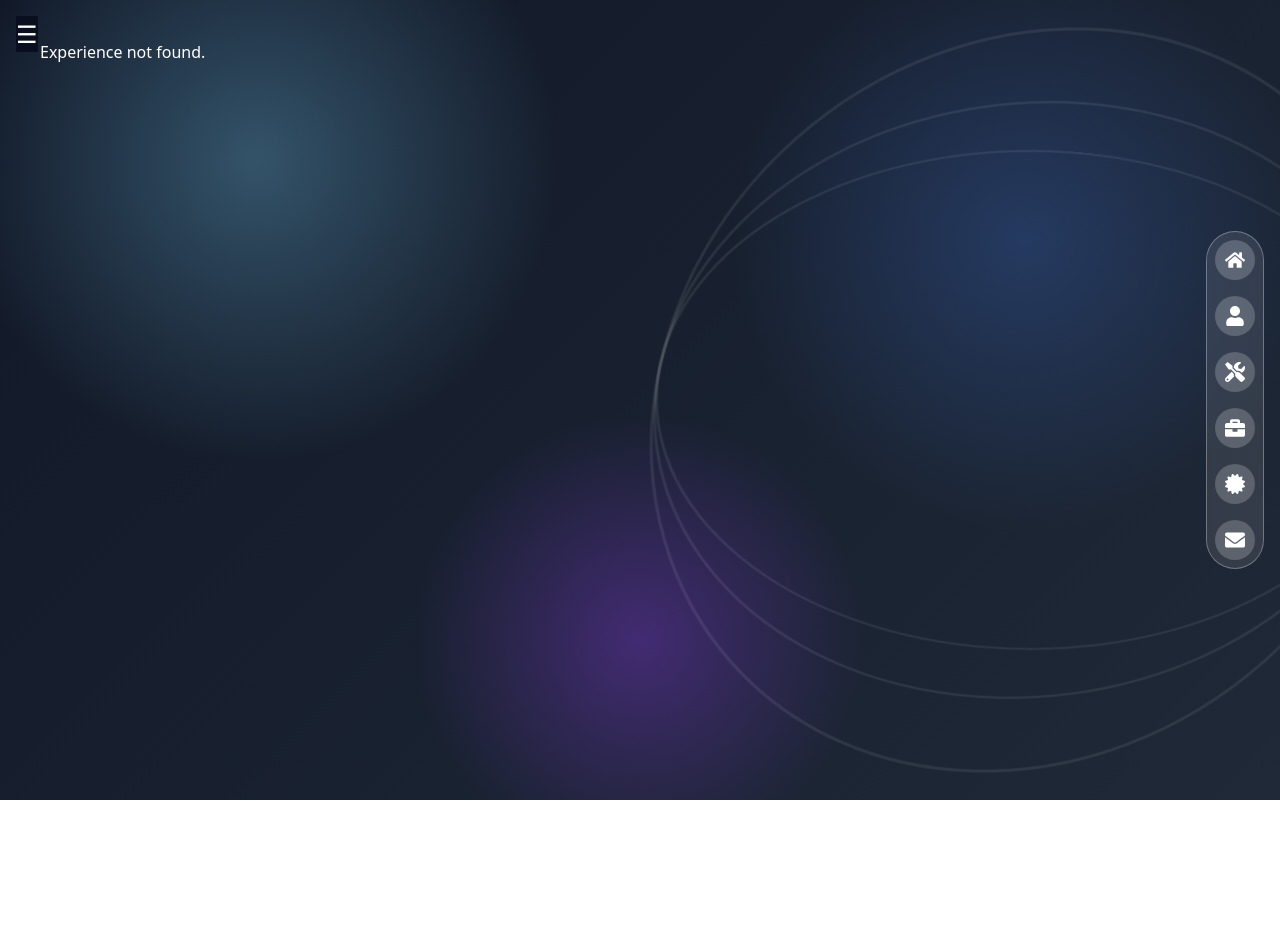
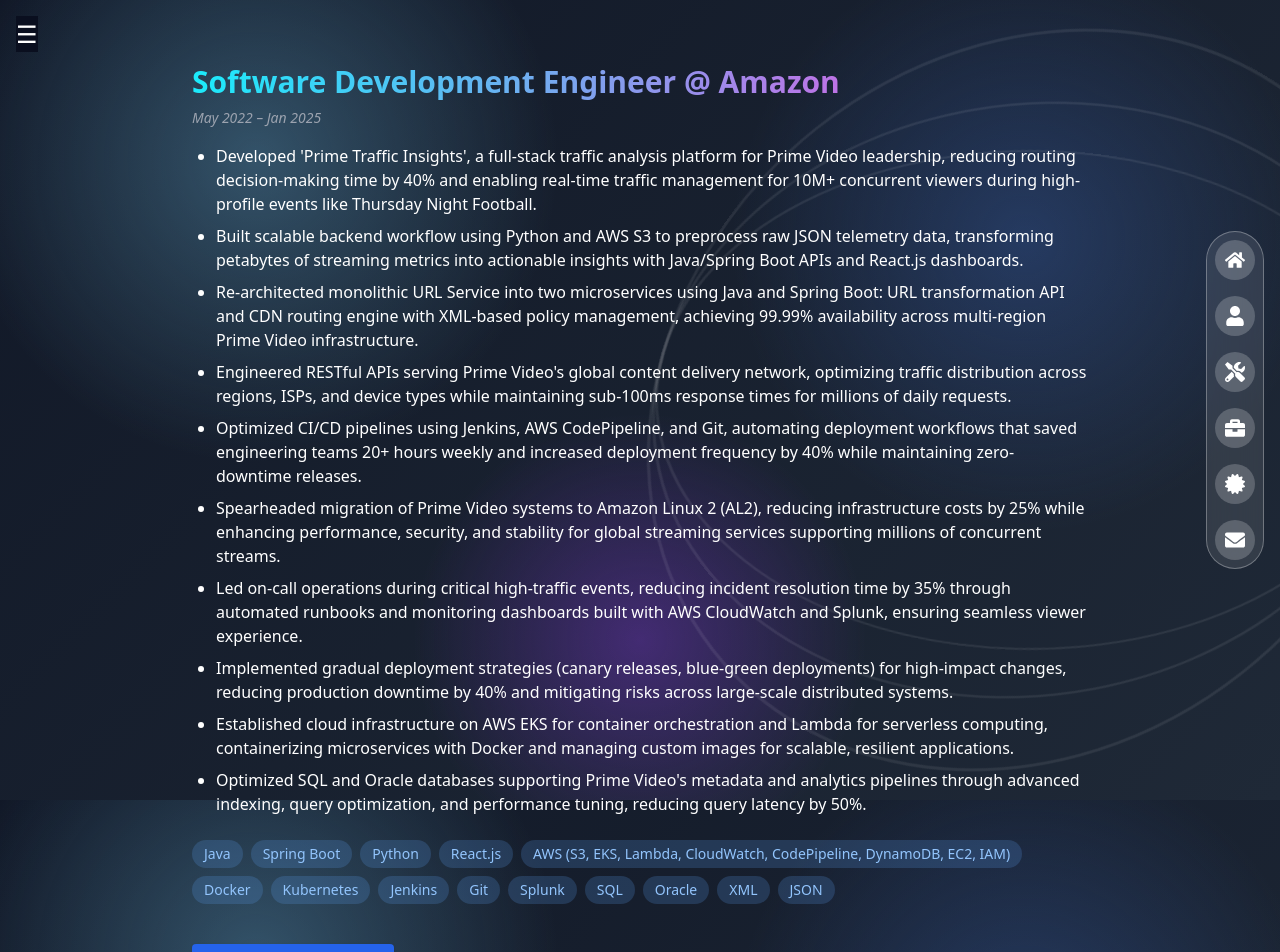
Before and after one commit to akhilt-ux/akhil-portfolio, a React (Create React App) app: page /experience/amazon in a window 1280 px wide. Before the commit this address had no page. Shown: the top 952 px of the page. Before the commit the page ends 800 px from the top, so only its background shows below. Built offline with nearby package versions, Linux system fonts and the light colour scheme; the HTML template or start-up script is replaced by a standard one.

Commit message:
Updating the experience

```diff
--- a/src/components/ExperienceTimeline.jsx
+++ b/src/components/ExperienceTimeline.jsx
@@ -9,45 +9,29 @@
 
 const experiences = [
   {
-    id: "us-bank",
-    company: "US Bank",
-    title: "Sr. Full Stack Developer",
-    period: "Apr 2024 – Present",
-    start: "2024-04-01",
+    id: "kroger",
+    company: "Kroger",
+    title: "Sr. Full Stack Java Developer",
+    period: "Feb 2025 – Present",
+    start: "2025-02-01",
     end: null,
   },
   {
-    id: "elevance",
-    company: "Elevance Health",
-    title: "Sr. Full Stack Java Developer",
-    period: "Aug 2022 – Mar 2024",
-    start: "2022-08-01",
-    end: "2024-03-01",
+    id: "amazon",
+    company: "Amazon",
+    title: " Software Development Engineer",
+    period: "May 2022 – Jan 2025",
+    start: "2022-08-02",
+    end: "2025-01-20",
   },
   {
-    id: "costco",
-    company: "Costco Wholesale",
-    title: "Full Stack Developer",
-    period: "Feb 2021 – Jul 2022",
-    start: "2021-02-01",
-    end: "2022-07-01",
-  },
-  {
-    id: "key-bank",
-    company: "Key Bank",
-    title: "Java Developer",
-    period: "Apr 2019 – Jan 2021",
-    start: "2019-04-01",
-    end: "2021-01-01",
-  },
-  {
-    id: "state-farm",
-    company: "State Farm",
-    title: "Java Developer",
-    period: "Oct 2016 – Dec 2018",
-    start: "2016-10-01",
-    end: "2018-12-01",
-  },
+    id: "subex",
+    company: "Subex",
+    title: "Software Developer",
+    period: "Jan 2019 – Aug 2021",
+    start: "2019-01-21",
+    end: "2021-08-01",
+  }
 ];
 
 const formatDuration = (start, end) => {
--- a/src/components/PageWrapper.jsx
+++ b/src/components/PageWrapper.jsx
@@ -1,21 +1,16 @@
-import React from "react";
 import { motion } from "framer-motion";
 
-const pageVariants = {
-  initial: { opacity: 0, y: 20 },
-  animate: { opacity: 1, y: 0, transition: { duration: 0.6 } },
-  exit: { opacity: 0, y: -20, transition: { duration: 0.4 } },
+const PageWrapper = ({ children }) => {
+  return (
+    <motion.div
+      initial={{ opacity: 0, y: 50 }}
+      animate={{ opacity: 1, y: 0 }}
+      exit={{ opacity: 0, y: -50 }}
+      transition={{ duration: 0.5 }}
+    >
+      {children}
+    </motion.div>
+  );
 };
 
-const PageWrapper = ({ children }) => (
-  <motion.div
-    initial="initial"
-    animate="animate"
-    exit="exit"
-    variants={pageVariants}
-  >
-    {children}
-  </motion.div>
-);
-
 export default PageWrapper;
--- a/src/components/ProfileCard.jsx
+++ b/src/components/ProfileCard.jsx
@@ -21,9 +21,9 @@
           className="w-40 h-40 md:w-48 md:h-48 rounded-full object-cover mx-auto"
         />
       </div>
-      <h2 className="text-2xl font-semibold mb-2">Akhil T</h2>
+      <h2 className="text-2xl font-semibold mb-2">Akhil Reddy</h2>
       <p className="text-base text-white/80 mb-2">SR. FULL STACK DEVELOPER</p>
-      <p className="text-base text-white/80 mb-6">akhil.uf01@gmail.com</p>
+      <p className="text-base text-white/80 mb-6">akhilreddytekula1313@gmail.com</p>
       <div className="flex space-x-6 mb-6">
         <a
           href="https://linkedin.com/in/akhil-uf01"
--- a/src/pages/About.jsx
+++ b/src/pages/About.jsx
@@ -10,7 +10,7 @@
             Get to know me!
           </h2>
           <p className="text-lg">
-            I’m a results-driven Full Stack Java Developer with 9+ years of
+            I’m a results-driven Full Stack Java Developer with 6 years of
             experience building scalable, cloud-native applications across
             finance, healthcare, and retail industries. My expertise spans Java,
             Spring Boot, Microservices, React, Angular, Python, Kafka, AWS, and
--- a/src/pages/ExperienceDetail.jsx
+++ b/src/pages/ExperienceDetail.jsx
@@ -3,16 +3,20 @@
 import { useParams, Link } from "react-router-dom";
 
 const experienceDetails = {
-  "us-bank": {
-    title: "Sr. Full Stack Developer",
-    company: "US Bank",
-    period: "Apr 2024 – Present",
+  kroger: {
+    title: "Sr. Full Java Stack Developer",
+    company: "Kroger",
+    period: "Feb 2025 – Present",
     details: [
-      "Led the migration of a major auto loan platform from monolithic to Spring Boot microservices, improving scalability and reducing infrastructure costs.",
-      "Built secure REST APIs for loan processing, APR calculations, and decisioning, handling 1M+ daily transactions.",
-      "Integrated Kafka, RabbitMQ, and AI/ML models (TensorFlow, Flask APIs) to enable real-time decisioning and predictive insights.",
-      "Engineered modern UIs using Angular and React, optimizing performance and enhancing user experience.",
-      "Automated deployments to AWS (EKS, Lambda, CloudWatch, Terraform) and containerized applications with Docker + Kubernetes for 99.99% uptime",
+      "Spearheaded enterprise-wide Java 8 to Java 21 migration across multiple production services, managing dependency upgrades, resolving complex compatibility issues, automated testing via GitHub Actions, and zero-downtime deployments.",
+      "Revolutionized integration testing infrastructure by migrating from embedded Cassandra to TestContainers, creating production-parity environments that eliminated flaky tests, enabled parallel test execution, and improved CI/CD pipeline reliability by 40%.",
+      "Developed backend infrastructure for next-generation video ad serving system launching across kroger.com and mobile apps, building scalable APIs for video content delivery, impression tracking, and engagement analytics.",
+      "Engineered frontend ad placement systems identifying optimal ad spots and implementing real-time auction logic for UPC-based product advertising to maximize revenue and user engagement across web and mobile platforms.",
+      "Built RESTful APIs for ad serving and bidding systems, integrating with third-party ad networks and internal inventory management services to deliver personalized product advertisements at scale.",
+      "Developed comprehensive regression test suites and monitoring dashboards protecting revenue-critical ad placement functionality, preventing production incidents and revenue loss across all ad formats.",
+      "Implemented advanced auction algorithms that dynamically select winning ads based on bid price, placement context, user behavior, and product relevance, optimizing eCPM and click-through rates.",
+      "Collaborated cross-functionally with Product, Data Science, and UX teams to define ad placement strategies, A/B test new features including video ads, and iterate on monetization metrics driving business KPIs.",
+      "Orchestrated production deployments using Harness and Rancher (Kubernetes), implementing blue-green deployments, progressive rollouts, canary releases, and automated health checks achieving 99.9% uptime for ad services.",
     ],
     tech: [
       "Java 8",
@@ -26,89 +30,84 @@
       "Kubernetes",
       "Terraform",
       "AI/ML (TensorFlow + Flask)",
+      "Kotlin",
+      "Dynatrace",
+      "Postman",
+      "Grafana"
     ],
   },
-  elevance: {
-    title: "Sr. Full Stack Java Developer",
-    company: "Elevance Health",
-    period: "Aug 2022 – Mar 2024",
+  amazon: {
+    title: "Software Development Engineer",
+    company: "Amazon",
+    period: "May 2022 – Jan 2025",
     details: [
-      "Developed dynamic healthcare UIs with ReactJS, Redux, NextJS, boosting user engagement by 20%.",
-      "Built and secured REST APIs with Node.js (Express) and Spring Boot, ensuring HIPAA-compliant data exchange.",
-      "Integrated Kafka, ActiveMQ, and Redis caching to support real-time patient data and appointment scheduling.",
-      "Containerized microservices using Docker, Kubernetes (AKS) and automated CI/CD with Jenkins + Azure DevOps.",
-      "Managed cloud deployments on AWS and Azure, improving system resilience and performance.",
+      "Developed 'Prime Traffic Insights', a full-stack traffic analysis platform for Prime Video leadership, reducing routing decision-making time by 40% and enabling real-time traffic management for 10M+ concurrent viewers during high-profile events like Thursday Night Football.",
+      "Built scalable backend workflow using Python and AWS S3 to preprocess raw JSON telemetry data, transforming petabytes of streaming metrics into actionable insights with Java/Spring Boot APIs and React.js dashboards.",
+      "Re-architected monolithic URL Service into two microservices using Java and Spring Boot: URL transformation API and CDN routing engine with XML-based policy management, achieving 99.99% availability across multi-region Prime Video infrastructure.",
+      "Engineered RESTful APIs serving Prime Video's global content delivery network, optimizing traffic distribution across regions, ISPs, and device types while maintaining sub-100ms response times for millions of daily requests.",
+      "Optimized CI/CD pipelines using Jenkins, AWS CodePipeline, and Git, automating deployment workflows that saved engineering teams 20+ hours weekly and increased deployment frequency by 40% while maintaining zero-downtime releases.",
+      "Spearheaded migration of Prime Video systems to Amazon Linux 2 (AL2), reducing infrastructure costs by 25% while enhancing performance, security, and stability for global streaming services supporting millions of concurrent streams.",
+      "Led on-call operations during critical high-traffic events, reducing incident resolution time by 35% through automated runbooks and monitoring dashboards built with AWS CloudWatch and Splunk, ensuring seamless viewer experience.",
+      "Implemented gradual deployment strategies (canary releases, blue-green deployments) for high-impact changes, reducing production downtime by 40% and mitigating risks across large-scale distributed systems.",
+      "Established cloud infrastructure on AWS EKS for container orchestration and Lambda for serverless computing, containerizing microservices with Docker and managing custom images for scalable, resilient applications.",
+      "Optimized SQL and Oracle databases supporting Prime Video's metadata and analytics pipelines through advanced indexing, query optimization, and performance tuning, reducing query latency by 50%.",
     ],
     tech: [
       "Java",
       "Spring Boot",
-      "ReactJS",
-      "Node.js (Express)",
-      "Kafka",
-      "Azure (AKS, API Management)",
+      "Python",
+      "React.js",
+      "AWS (S3, EKS, Lambda, CloudWatch, CodePipeline, DynamoDB, EC2, IAM)",
       "Docker",
       "Kubernetes",
-      "Redis",
-    ],
+      "Jenkins",
+      "Git",
+      "Splunk",
+      "SQL",
+      "Oracle",
+      "XML",
+      "JSON",
+    ]
   },
-  costco: {
-    title: "Full Stack Developer",
-    company: "Costco Wholesale",
-    period: "Feb 2021 – Jul 2022",
+  "subex": {
+    title: "Software Developer",
+    company: "Subex",
+    period: "Jan 2019 – Aug 2021",
     details: [
-      "Built and optimized REST APIs with Spring Boot + Angular 8, powering seamless order and returns processing for millions of users.",
-      "Deployed cloud-native services using Azure Functions, CosmosDB, AKS, and integrated Redis caching for fast, reliable cart and search functions.",
-      "Developed hybrid apps with Ionic + NestJS, enabling cross-platform mobile access.",
-      "Implemented CI/CD with Azure DevOps, Docker, Kubernetes.",
+      "Streamlined payment workflows by designing batch processing systems with scheduled jobs using Spring Framework, reducing transaction costs and saving $250,000 annually in operational expenses.",
+      "Automated microservices deployment with Spring Boot and Kafka, cutting configuration time by 30% and enabling real-time inter-service communication for enhanced system scalability and resilience.",
+      "Developed full-stack telecom billing application using Spring MVC, Hibernate ORM, and Angular 6, implementing dependency injection (DI/IOC), aspect-oriented programming (AOP), and transaction management for modular, maintainable code.",
+      "Built reusable Angular components and services consuming RESTful APIs with component-based architecture, integrated with Node.js backend for server-side rendering and optimal performance.",
+      "Designed robust microservice architecture following industry best practices, enhancing system modularity, scalability, and fault isolation across distributed services.",
+      "Maintained and enhanced critical mainframe applications using COBOL, JCL, CICS, and DB2, ensuring 99.9% system availability and data integrity for business-critical telecom operations.",
+      "Optimized build and release processes with Maven and Jenkins CI/CD pipelines, enabling consistent, error-free deployments and accelerating feature releases by 20% while automating testing workflows.",
+      "Integrated Splunk for centralized log monitoring and troubleshooting, reducing mean time to resolution (MTTR) by 25% through proactive issue detection and real-time system observability.",
+      "Reduced system downtime by 25% through expert Kubernetes troubleshooting and pod management, ensuring seamless operations during high-demand periods and maintaining SLA commitments.",
+      "Engineered high-performance persistence layer using Hibernate with POJO mappings, and developed optimized PL/SQL stored procedures, functions, triggers, and indexes, reducing database query response time by 40%.",
     ],
     tech: [
       "Java",
       "Spring Boot",
-      "Angular 8",
-      "Vue.js",
-      "Azure (Functions, CosmosDB, AKS)",
+      "Spring MVC",
+      "Hibernate",
+      "Kafka",
+      "Angular 6",
+      "Node.js",
+      "HTML5",
+      "CSS3",
+      "Maven",
+      "Jenkins",
+      "Kubernetes",
       "Docker",
-      "Kubernetes",
-      "Redis",
-      "GraphQL",
-    ],
-  },
-  "key-bank": {
-    title: "Java Developer",
-    company: "Key Bank",
-    period: "Apr 2019 – Jan 2021",
-    details: [
-      "Modernized legacy banking apps with Spring Boot microservices and secure REST APIs, improving performance and scalability.",
-      "Integrated ActiveMQ, JMS, and Redis for real-time payments and fund transfers.",
-      "Automated deployments with Jenkins + ANT, enhancing release speed and reliability.",
-      "Optimized Oracle database queries, reducing processing time by 20%.",
-    ],
-    tech: [
-      "Java",
-      "Spring Boot",
+      "Splunk",
+      "COBOL",
+      "JCL",
+      "CICS",
+      "DB2",
+      "PL/SQL",
+      "Oracle",
       "REST APIs",
-      "ActiveMQ",
-      "Oracle",
-      "Redis",
-      "Jenkins",
-    ],
-  },
-  "state-farm": {
-    title: "Java Developer",
-    company: "State Farm",
-    period: "Oct 2016 – Dec 2018",
-    details: [
-      "Developed robust backend systems using Java, Servlets, JSP, JDBC, and optimized PL/SQL queries for smooth transaction processing.",
-      "Designed UI components with HTML, CSS, JavaScript, and implemented secure payment workflows.",
-      "Created scheduling tools, mail utilities, and detailed logs to support backend operations.",
-    ],
-    tech: [
-      "Core Java",
-      "Servlets/JSP",
-      "Oracle",
-      "JDBC",
-      "HTML/CSS/JavaScript",
-    ],
+    ]
   },
 };
 
--- a/src/pages/Projects.jsx
+++ b/src/pages/Projects.jsx
@@ -1,51 +1,51 @@
-// import React from "react";
+import React from "react";
 
-// const projects = [
-//   {
-//     name: "Auto Reserve Price Admin",
-//     description:
-//       "A cloud-native auto lending platform for processing dealership loan applications with APR calculations, AI predictions, and real-time decisioning using Kafka and AWS.",
-//     tech: ["Java", "Spring Boot", "Kafka", "AWS EKS", "Angular"],
-//     link: "#",
-//   },
-//   {
-//     name: "Smart Home Backend",
-//     description:
-//       "An IoT backend with APIs to manage smart devices and user profiles using AWS Lambda & DynamoDB.",
-//     tech: ["Java", "AWS Lambda", "API Gateway", "DynamoDB"],
-//     link: "#",
-//   },
-// ];
+const projects = [
+  {
+    name: "Auto Reserve Price Admin",
+    description:
+      "A cloud-native auto lending platform for processing dealership loan applications with APR calculations, AI predictions, and real-time decisioning using Kafka and AWS.",
+    tech: ["Java", "Spring Boot", "Kafka", "AWS EKS", "Angular"],
+    link: "#",
+  },
+  {
+    name: "Smart Home Backend",
+    description:
+      "An IoT backend with APIs to manage smart devices and user profiles using AWS Lambda & DynamoDB.",
+    tech: ["Java", "AWS Lambda", "API Gateway", "DynamoDB"],
+    link: "#",
+  },
+];
 
-// const Projects = () => {
-//   return (
-//     <section className="py-16 px-6 bg-[#0a0f1f]" id="projects">
-//       <div className="max-w-5xl mx-auto">
-//         <h2 className="text-4xl font-bold text-center mb-8">
-//           Featured Projects
-//         </h2>
-//         {projects.map((project, idx) => (
-//           <div key={idx} className="mb-8 p-6 bg-[#0a0f1f] shadow rounded-lg">
-//             <h3 className="text-2xl font-semibold mb-2">{project.name}</h3>
-//             <p className="mb-2">{project.description}</p>
-//             <div className="flex flex-wrap space-x-2 mb-4">
-//               {project.tech.map((tech, i) => (
-//                 <span
-//                   key={i}
-//                   className="bg-blue-200 text-blue-800 px-2 py-1 rounded text-sm"
-//                 >
-//                   {tech}
-//                 </span>
-//               ))}
-//             </div>
-//             <a href={project.link} className="text-blue-500 hover:underline">
-//               See Live
-//             </a>
-//           </div>
-//         ))}
-//       </div>
-//     </section>
-//   );
-// };
+const Projects = () => {
+  return (
+    <section className="py-16 px-6 bg-[#0a0f1f]" id="projects">
+      <div className="max-w-5xl mx-auto">
+        <h2 className="text-4xl font-bold text-center mb-8">
+          Featured Projects
+        </h2>
+        {projects.map((project, idx) => (
+          <div key={idx} className="mb-8 p-6 bg-[#0a0f1f] shadow rounded-lg">
+            <h3 className="text-2xl font-semibold mb-2">{project.name}</h3>
+            <p className="mb-2">{project.description}</p>
+            <div className="flex flex-wrap space-x-2 mb-4">
+              {project.tech.map((tech, i) => (
+                <span
+                  key={i}
+                  className="bg-blue-200 text-blue-800 px-2 py-1 rounded text-sm"
+                >
+                  {tech}
+                </span>
+              ))}
+            </div>
+            <a href={project.link} className="text-blue-500 hover:underline">
+              See Live
+            </a>
+          </div>
+        ))}
+      </div>
+    </section>
+  );
+};
 
-// export default Projects;
+export default Projects;
```
